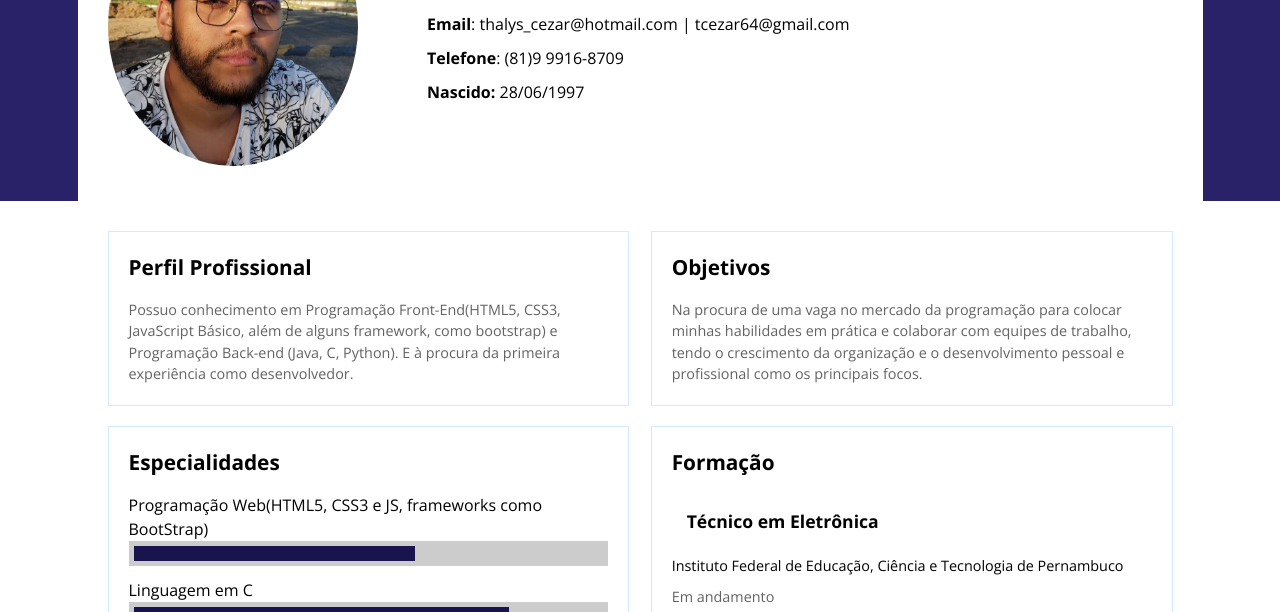
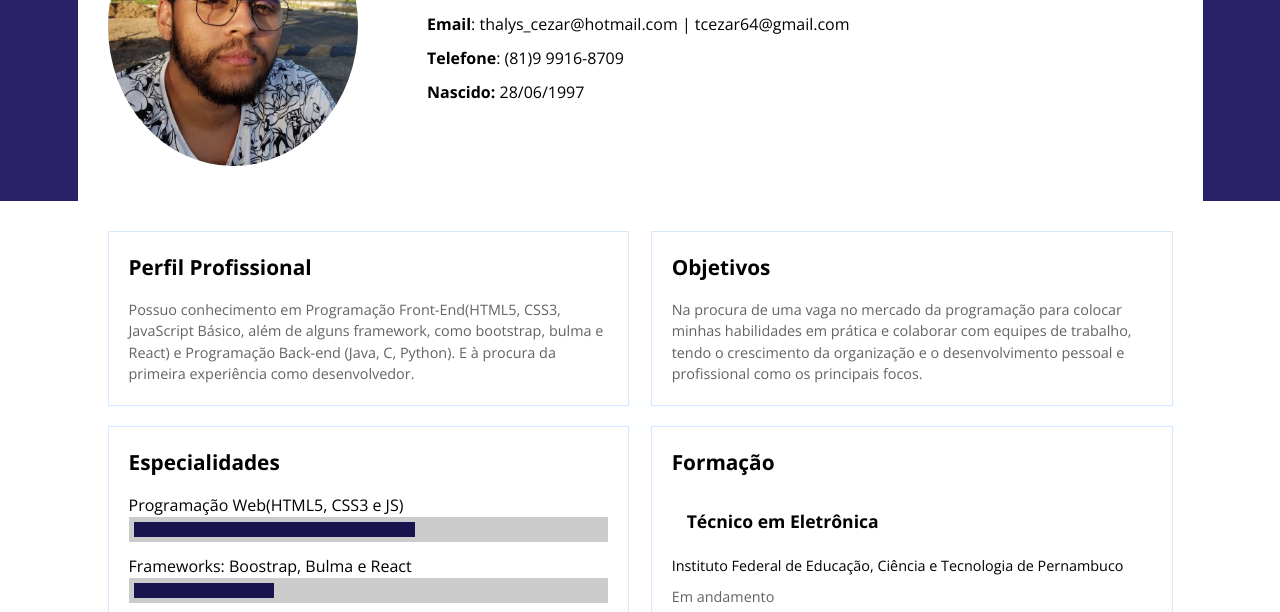
Before and after one commit to ThallysCezar/ThallysCezar.github.io, a plain HTML site: page index.html in a window 1280 px wide. Shown: the part 174-786 px from the top of the page. Drawn offline with nearby package versions, Linux system fonts and the light colour scheme; a script that the page names is missing.

Commit message:
refactor: adicondo frameworks no index

```diff
--- a/index.html
+++ b/index.html
@@ -79,7 +79,7 @@
                         <section>
                             <h2>Perfil Profissional</h2>
                             <p> Possuo conhecimento em Programação Front-End(HTML5, CSS3, JavaScript Básico, além de
-                                alguns framework, como bootstrap) e Programação Back-end (Java, C, Python). E à procura
+                                alguns framework, como bootstrap, bulma e React) e Programação Back-end (Java, C, Python). E à procura
                                 da primeira experiência como desenvolvedor.
                             </p>
                         </section>
@@ -89,11 +89,20 @@
                             <ul>
                                 <li>
                                     <span>
-                                        Programação Web(HTML5, CSS3 e JS, frameworks como BootStrap)
+                                        Programação Web(HTML5, CSS3 e JS)
                                     </span>
                                     <br>
                                     <div class="progresso">
                                         <div class="progress-bar">
+                                        </div>
+                                    </div>
+                                </li>
+                                 <li>
+                                    <span>
+                                        Frameworks: Boostrap, Bulma e React
+                                    </span>
+                                    <div class="progresso">
+                                        <div class="progress-bar_frame">
                                         </div>
                                     </div>
                                 </li>
```
